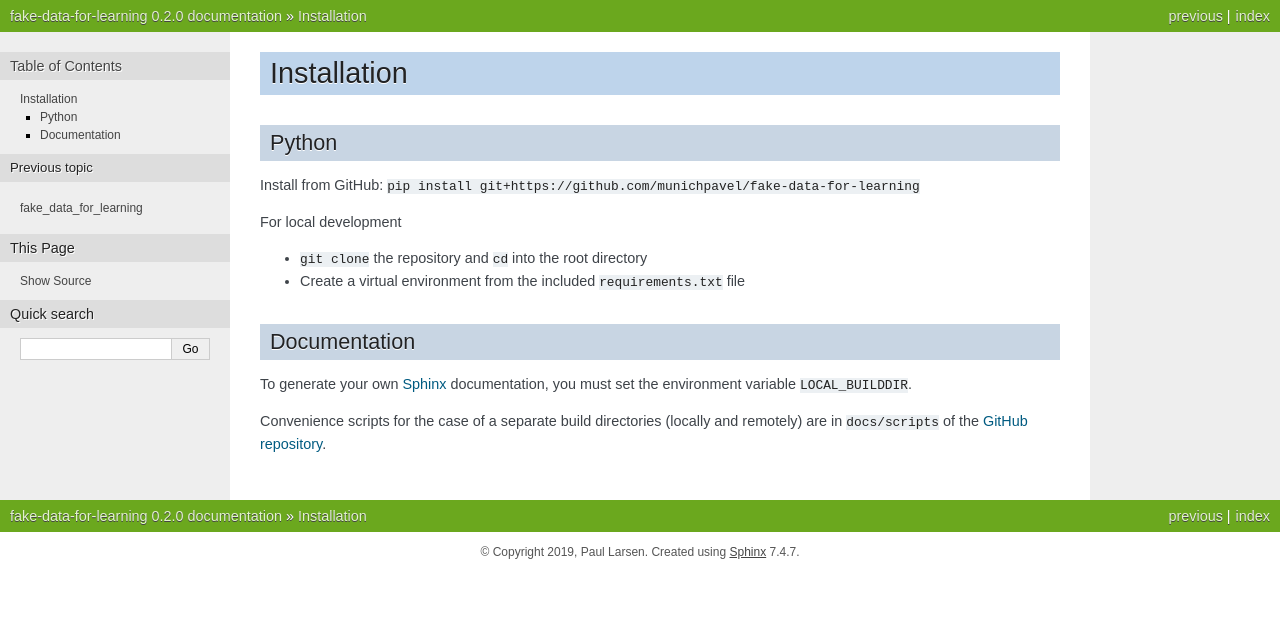
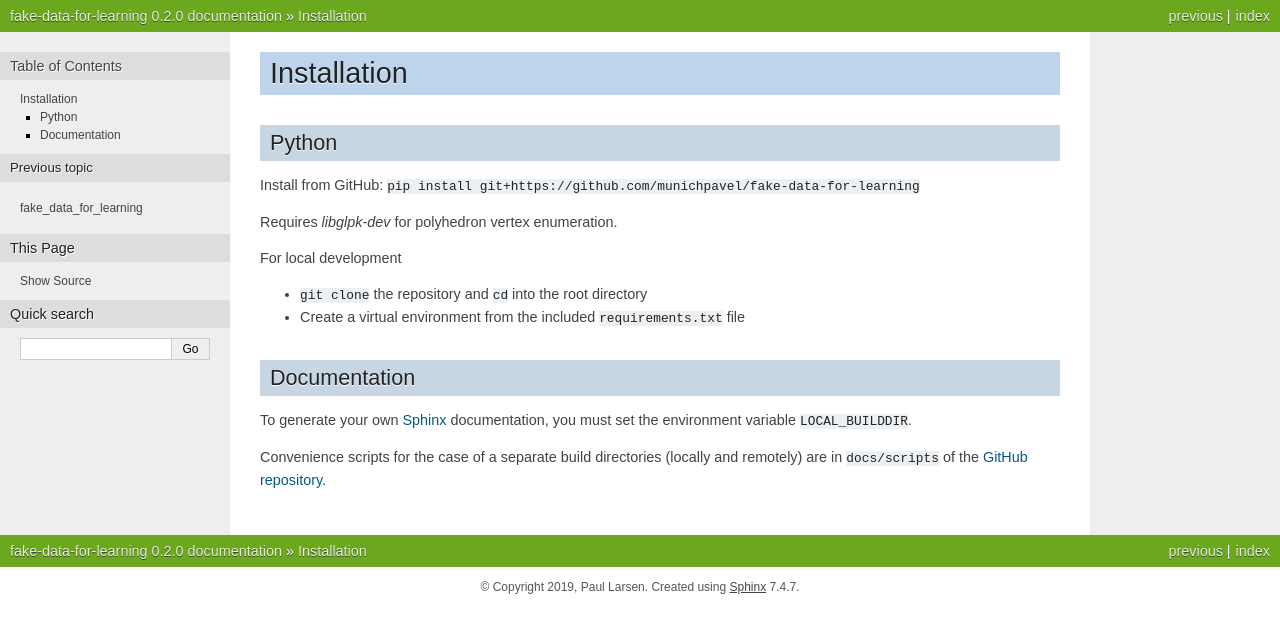
Before and after one commit to munichpavel/fake-data-for-learning, a Sphinx documentation site: the page built from docs/source/install.rst, in a window 1280 px wide. Shown: the top 633 px of the page. Built offline with Sphinx 7.4.7, drawn with Linux system fonts in a browser that asks for light colours.

Commit message:
Add libglpk-dev dependency.

```diff
--- a/docs/source/install.rst
+++ b/docs/source/install.rst
@@ -5,6 +5,8 @@ Python
 ============
 
 Install from GitHub: ``pip install git+https://github.com/munichpavel/fake-data-for-learning``
+
+Requires `libglpk-dev` for polyhedron vertex enumeration.
 
 
 For local development
```
